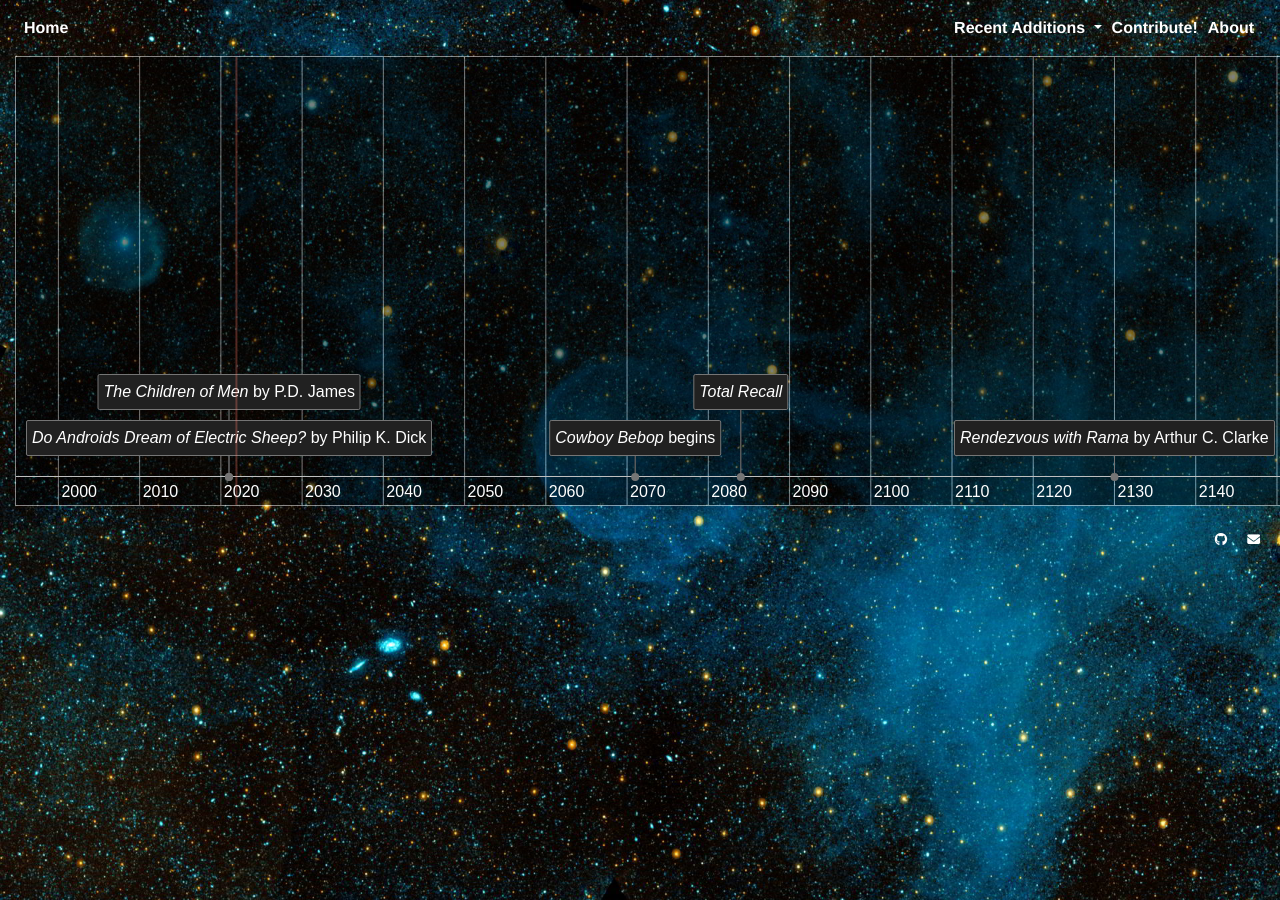
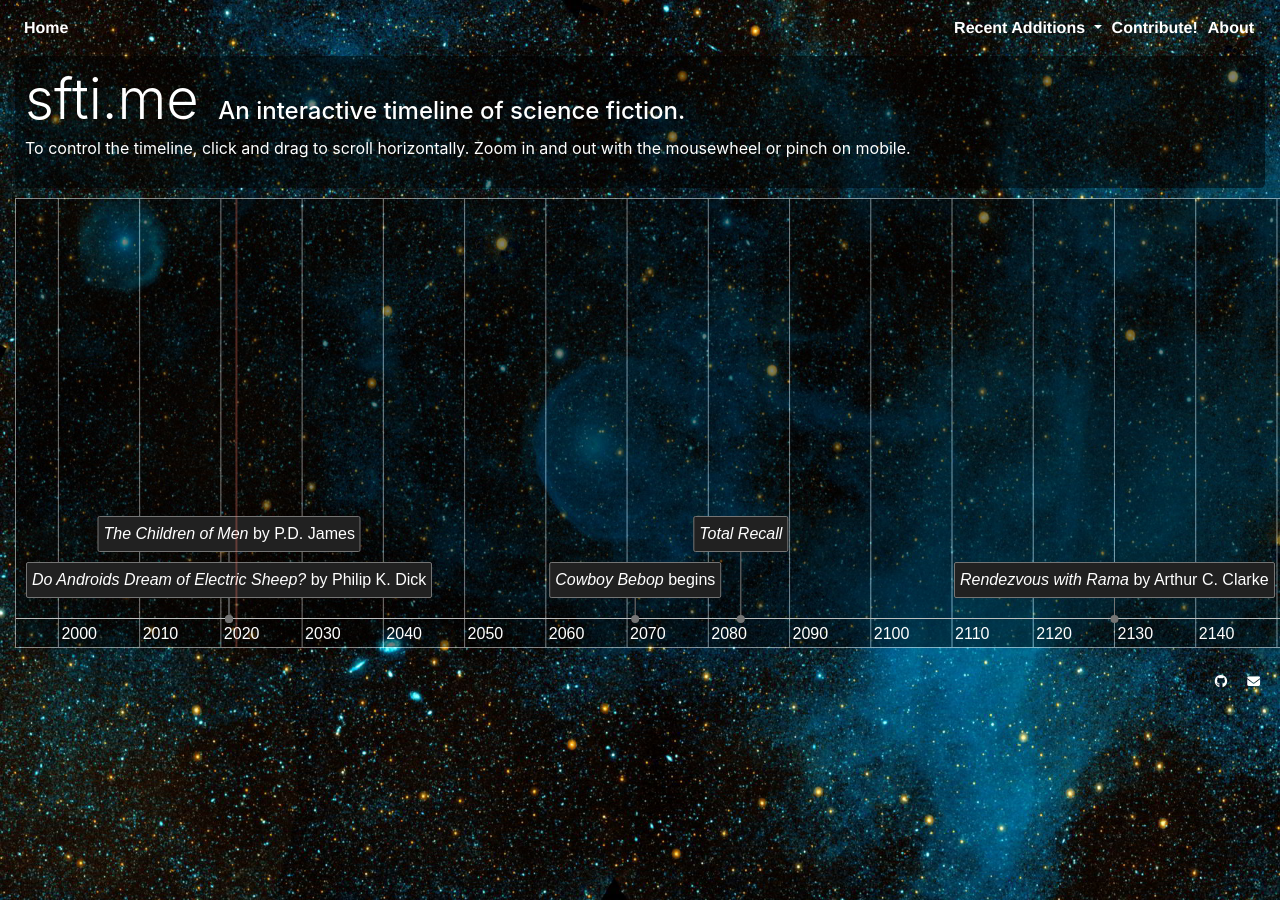
Before and after one commit to sftime/sftime.github.io, a Jekyll site: the page built from test.md, in a window 1280 px wide. Built offline with Jekyll 4.4.1, drawn with Linux system fonts in a browser that asks for light colours; nearby versions of some CDN libraries.

Commit message:
Update test.md

```diff
--- a/test.md
+++ b/test.md
@@ -1,6 +1,13 @@
 ---
 layout: test
+title: time, in science fiction
 ---
+
+<div class="jumbotron">
+  <h2 class="display-4" style="display:inline;">sfti.me</h2>
+  <h4 class="jum">An interactive timeline of science fiction.</h4>
+  <p class="lead"><small>To control the timeline, click and drag to scroll horizontally. Zoom in and out with the mousewheel or pinch on mobile.</small></p>
+</div>
 
 <div id="exvisualization"></div>
 <!--<div id="loading">loading...</div>-->
```
